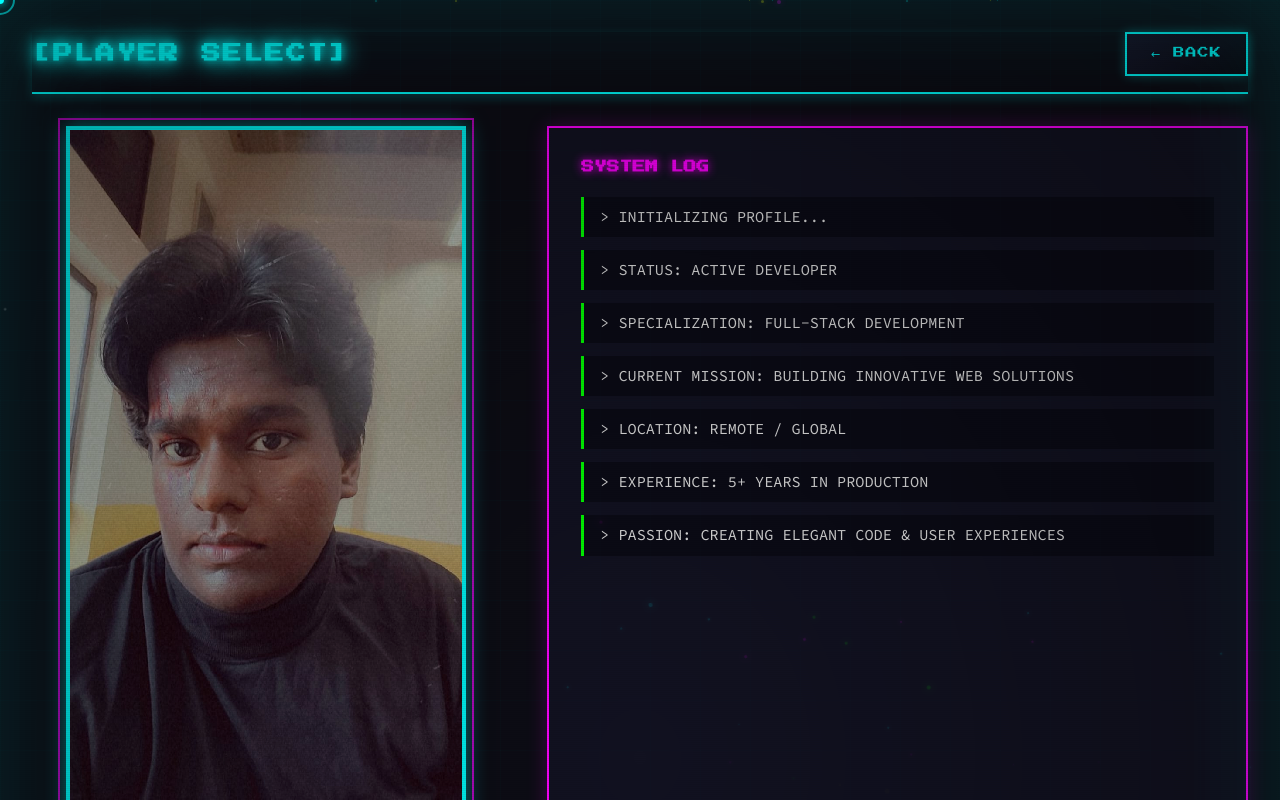
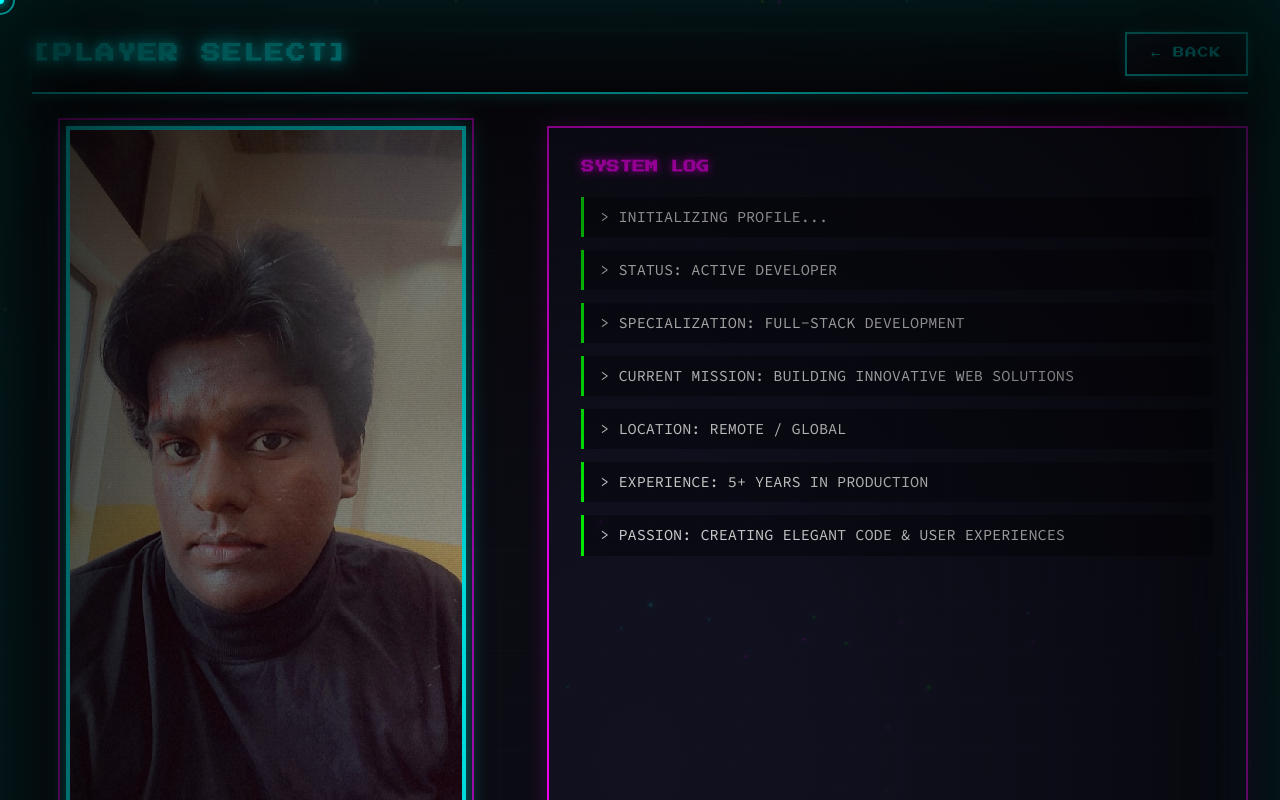
Before and after one commit to yashwa39/biodata, a plain HTML site: page index.html in a window 1280 px wide. Both pictures are taken after a click on the button "PRESS START". Shown: the top 800 px of the page. Drawn offline with Linux system fonts and the light colour scheme.

Commit message:
Complete CRT lens/curvature effect with vignette and screen curvature

```diff
--- a/styles.css
+++ b/styles.css
@@ -161,15 +161,17 @@ body::after {
     min-height: 100vh;
     position: relative;
     z-index: 1;
-    /* CRT Lens/Curvature Effect */
-    transform: perspective(1000px) rotateX(2deg);
+    /* CRT Lens/Curvature Effect - Subtle convex screen curvature */
+    transform: perspective(1200px) rotateX(1.5deg);
     transform-style: preserve-3d;
-    border-radius: 8px;
+    border-radius: 4px;
     box-shadow:
-        0 0 100px rgba(0, 255, 255, 0.15),
-        inset 0 0 150px rgba(0, 255, 255, 0.05),
-        0 20px 60px rgba(0, 0, 0, 0.5);
+        0 0 80px rgba(0, 255, 255, 0.12),
+        inset 0 0 120px rgba(0, 255, 255, 0.04),
+        inset 0 0 200px rgba(0, 0, 0, 0.3),
+        0 15px 50px rgba(0, 0, 0, 0.4);
     filter: brightness(0.98) contrast(1.02);
+    transition: transform 0.3s ease;
 }
 
 /* Screen Management */
@@ -1224,6 +1226,28 @@ body::after {
     background: radial-gradient(ellipse at center, transparent 0%, rgba(0, 0, 0, 0.3) 100%);
     box-shadow: inset 0 0 100px rgba(0, 255, 255, 0.1);
     border-radius: 0;
+}
+
+/* CRT Vignette Effect */
+.crt-vignette {
+    position: fixed;
+    top: 0;
+    left: 0;
+    width: 100%;
+    height: 100%;
+    pointer-events: none;
+    z-index: 9995;
+    background: radial-gradient(
+        ellipse at center,
+        transparent 0%,
+        transparent 25%,
+        rgba(0, 0, 0, 0.3) 60%,
+        rgba(0, 0, 0, 0.5) 85%,
+        rgba(0, 0, 0, 0.7) 100%
+    );
+    box-shadow:
+        inset 0 0 200px rgba(0, 0, 0, 0.6),
+        inset 0 0 100px rgba(0, 255, 255, 0.08);
 }
 
 /* Debug Console */
```
